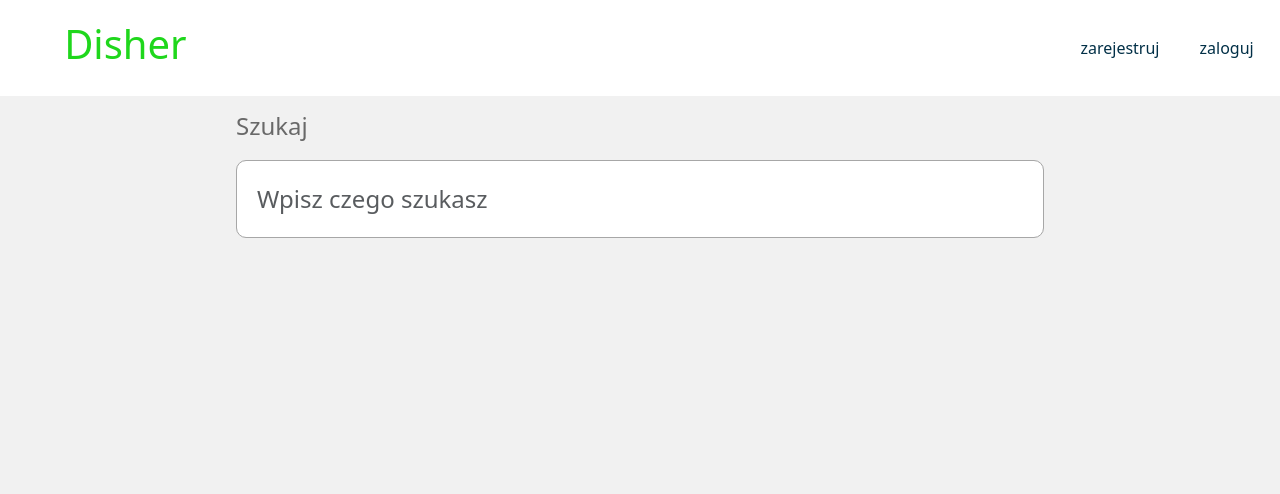
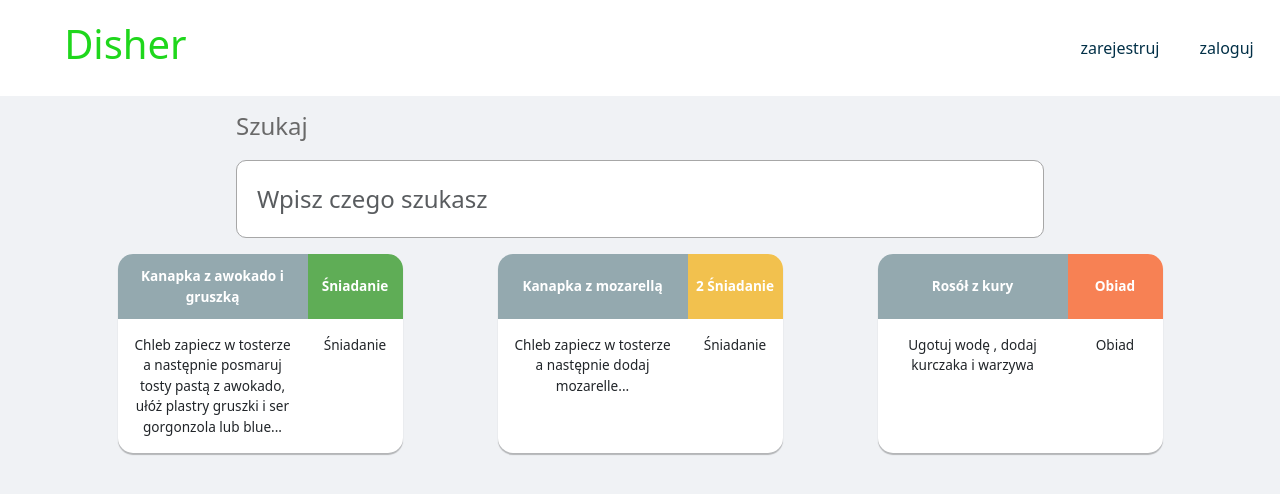
Before and after one commit to lStrachanowski/disher, a Django app: template disher/templates/disher/index.html in a window 1280 px wide. Shown: the top 494 px of the page. Run offline with Django 3.2, Linux system fonts and the light colour scheme; the template is opened without the code that fills it, so the values that code supplies are empty; some libraries are stand-ins or nearby versions.

Commit message:
Basic resepies boxes added to index page

```diff
--- a/disher/static/css/main.css
+++ b/disher/static/css/main.css
@@ -1,48 +1,101 @@
 :root {
   --white: rgb(255, 255, 255);
-    --background-greey: rgb(241,241,241);
-    --logo-green: rgb(31,215,28);
-    --menu-color: rgb(2,48,71);
-    --search-label: rgb(105,105,105);
-    --serch-input-border: rgb(167,167,167);
+  --background-blue: rgb(240, 242, 245);
+  --logo-green: rgb(31, 215, 28);
+  --menu-color: rgb(2, 48, 71);
+  --search-label: rgb(105, 105, 105);
+  --serch-input-border: rgb(167, 167, 167);
+  --recepie-header: rgb(148, 169, 175);
+  --breakfast-color: rgb(95, 173, 86);
+  --second-breakfast-color: rgb(242, 193, 78);
+  --dinner-color: rgb(247, 129, 84);
 }
 
-  .logo{
+body {
+  background-color: var(--background-blue);
+}
+
+.white-background {
+  background-color: var(--white);
+}
+
+.recepie-header-color {
+  background-color: var(--recepie-header);
+}
+
+.recepie-header-border{
+  border-radius: 15px 0px 0px 0px;
+}
+
+.recepie-meal-color-breakfast{
+  background-color: var(--breakfast-color);
+}
+
+.recepie-meal-color-second-breakfast{
+  background-color: var(--second-breakfast-color);
+}
+
+.recepie-meal-color-dinner{
+  background-color: var(--dinner-color);
+}
+
+.recepie-header-font {
+  color: var(--white);
+  font-size: 0.85rem;
+  font-weight: 600;
+}
+
+.recepie-font{
+  font-size: 0.85rem;
+}
+
+.recepie-meal-border{
+  border-radius: 0px 15px 0px 0px;
+}
+.recepie-container{
+  border-radius: 15px;
+  box-shadow: 0px 2px 1px rgba(0, 0, 0, 0.25);
+}
+
+
+.logo {
   color: var(--logo-green);
   padding-left: 5%;
 }
 
-  .top-height{
+.top-height {
   height: 12vh;
   background-color: var(--white);
 }
 
-  body{
-    background-color: var(--background-greey);
-  }
-
-  .menu-color{
+.menu-color {
   color: var(--menu-color);
   font-weight: 500;
   cursor: pointer;
   transition: 0.25s;
 }
 
-  .menu-color:hover{
-    color:var(--logo-green);
+.menu-color:hover {
+  color: var(--logo-green);
 }
 
-  .search-label{
+.search-label {
   color: var(--search-label);
   font-size: 1.5rem;
   font-weight: 500;
 }
 
-  .search-input{
+.search-input {
   padding: 20px 20px;
   margin: 8px 0;
   font-size: 1.5rem;
   color: var(--search-label);
   border-radius: 10px;
-      border:  1px solid var(--serch-input-border);
+  border: 1px solid var(--serch-input-border);
 }
+
+
+
+.min-height{
+  min-height: 65px;
+}
--- a/disher/templates/disher/index.html
+++ b/disher/templates/disher/index.html
@@ -22,6 +22,48 @@
             </div>
         </div>
     </div>
+    <div class="container">
+        <div class="row justify-content-around">
+            <div class="col-lg-3 col-md-5 col-sm-12 align-items-center justify-content-center text-center recepie-container white-background m-1">
+                <div class="d-flex row align-items-center align-items-stretch">
+                    <div class="d-flex align-items-center justify-content-center col-8 recepie-header-color recepie-header-font recepie-header-border p-2 min-height">
+                        Kanapka z awokado i gruszką</div>
+                    <div class="d-flex align-items-center justify-content-center col-4 recepie-meal-breakfast recepie-header-font recepie-meal-color-breakfast recepie-meal-border p-2">
+                        Śniadanie</div>
+                    <div class="col-8 p-3 recepie-font">Chleb zapiecz w tosterze a następnie posmaruj tosty pastą z awokado, ułóż
+                        plastry gruszki i ser gorgonzola lub blue...</div>
+                    <div class="col-4 p-3 recepie-font">Śniadanie</div>
+                </div>
+            </div>
+
+            <div class="col-lg-3 col-md-5 col-sm-12 align-items-center justify-content-center  text-center recepie-container white-background m-1">
+                <div class="d-flex row align-items-center align-items-stretch">
+                    <div
+                        class="d-flex align-items-center justify-content-center col-8 recepie-header-color recepie-header-font recepie-header-border p-2 min-height">
+                        Kanapka z mozarellą</div>
+                    <div
+                        class="d-flex align-items-center justify-content-center col-4 recepie-meal-breakfast recepie-header-font recepie-meal-color-second-breakfast recepie-meal-border p-2">
+                        2 Śniadanie</div>
+                    <div class="col-8 p-3 recepie-font">Chleb zapiecz w tosterze a następnie dodaj mozarelle...</div>
+                    <div class="col-4 p-3 recepie-font">Śniadanie</div>
+                </div>
+            </div>
+
+            <div class="col-lg-3 col-md-5 col-sm-12 align-items-center justify-content-center text-center recepie-container white-background m-1">
+                <div class="d-flex row align-items-center align-items-stretch">
+                    <div
+                        class="d-flex align-items-center justify-content-center col-8 recepie-header-color recepie-header-font recepie-header-border p-2 min-height">
+                        Rosół z kury</div>
+                    <div
+                        class="d-flex align-items-center justify-content-center col-4 recepie-meal-breakfast recepie-header-font recepie-meal-color-dinner recepie-meal-border p-2">
+                        Obiad</div>
+                    <div class="col-8 p-3 recepie-font">Ugotuj wodę , dodaj kurczaka i warzywa</div>
+                    <div class="col-4 p-3 recepie-font">Obiad</div>
+                </div>
+            </div>
+
+        </div>
+    </div>
 </div>
 
 
```
Lines whose indentation alone changed are shown as unchanged.
